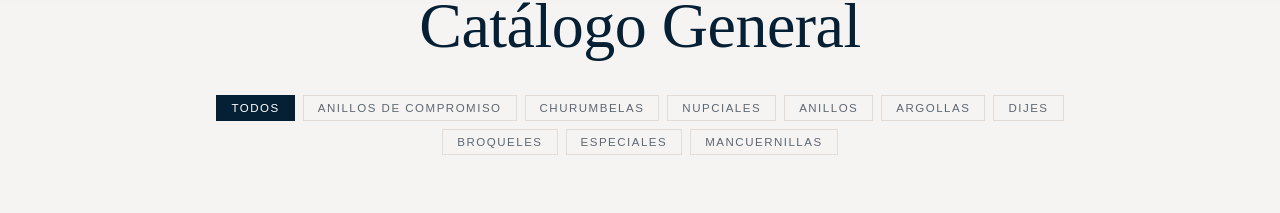
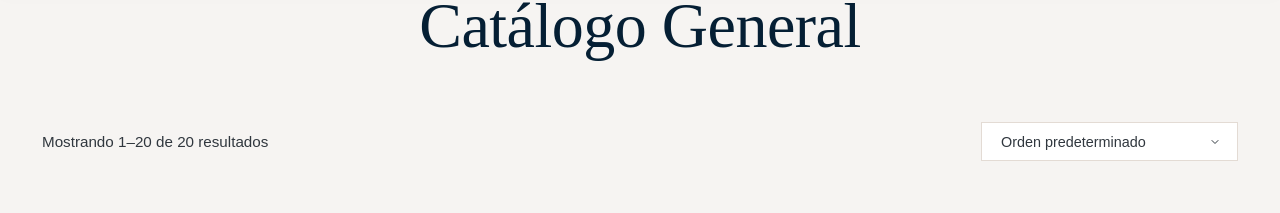
Before and after one commit to altusmarketingdigital-mx/ProyectoJaquieJoyeria, a React (Vite) app in the folder frontend/: page /catalog in a window 1280 px wide. Shown: the part 96-309 px from the top of the page. Built offline with nearby package versions, Linux system fonts and the light colour scheme; no server answers.

Commit message:
style: remove category pill buttons below title in catalog view

```diff
--- a/frontend/src/pages/CatalogPage.jsx
+++ b/frontend/src/pages/CatalogPage.jsx
@@ -99,9 +99,9 @@ export default function CatalogPage() {
   const filteredProducts = filter === 'Todos'
     ? products
     : products.filter(p => {
-        const pCat = (p.category || '').toLowerCase();
-        const fCat = filter.toLowerCase();
-        return pCat.includes(fCat) || fCat.includes(pCat);
+        const pCat = (p.category || '').toLowerCase().trim();
+        const fCat = filter.toLowerCase().trim();
+        return pCat === fCat;
       });
 
   return (
@@ -113,20 +113,6 @@ export default function CatalogPage() {
           <h1 className="section-title">
             {filter === 'Todos' ? 'Catálogo General' : (filter.charAt(0).toUpperCase() + filter.slice(1))}
           </h1>
-
-          <div className="category-filters-scroll">
-            <div className="category-filters">
-              {categories.map(cat => (
-                <button
-                  key={cat}
-                  className={`filter-btn ${filter.toLowerCase() === cat.toLowerCase() ? 'active' : ''}`}
-                  onClick={() => handleFilterChange(cat)}
-                >
-                  {cat}
-                </button>
-              ))}
-            </div>
-          </div>
         </div>
 
         {/* Toolbar matching official Jacqueline Tapia WooCommerce bar */}
```
